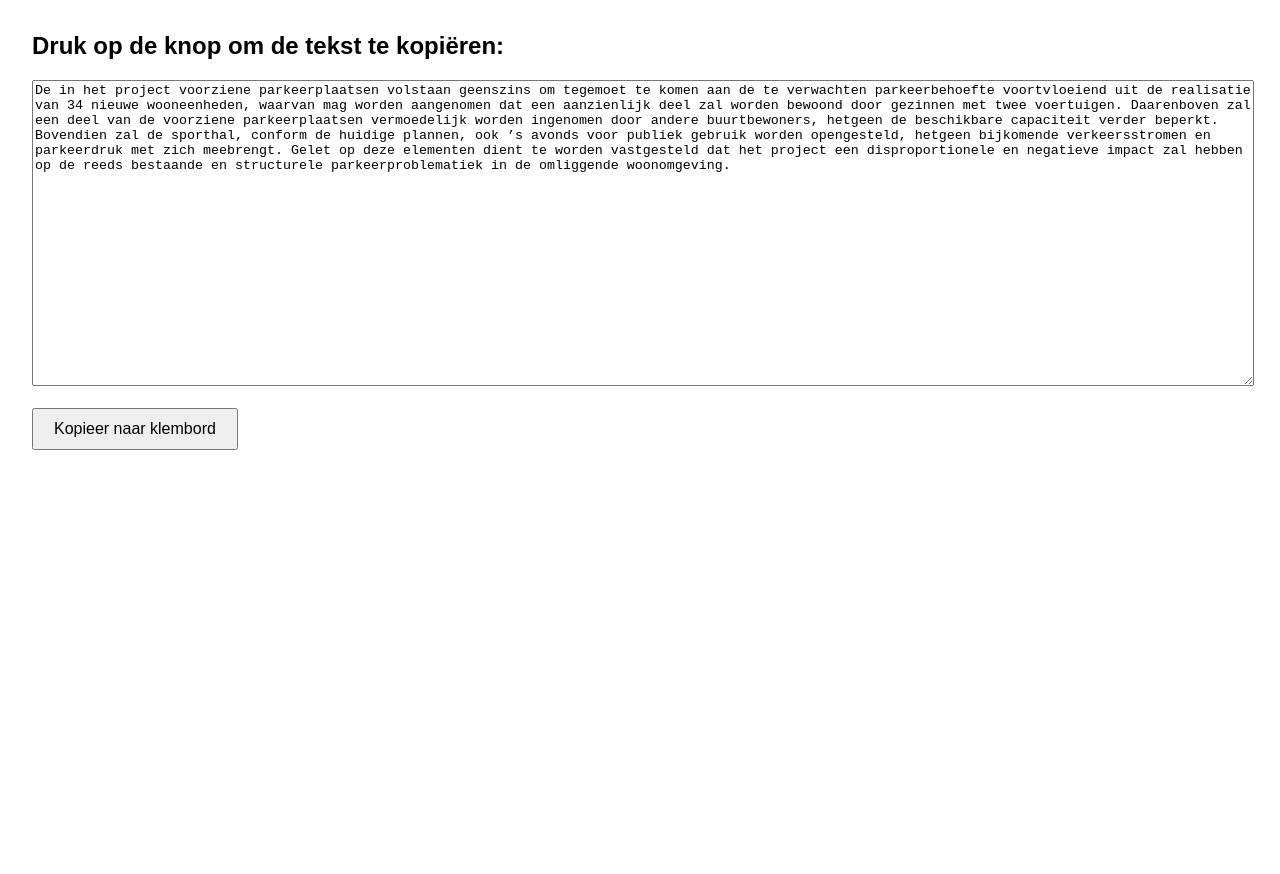
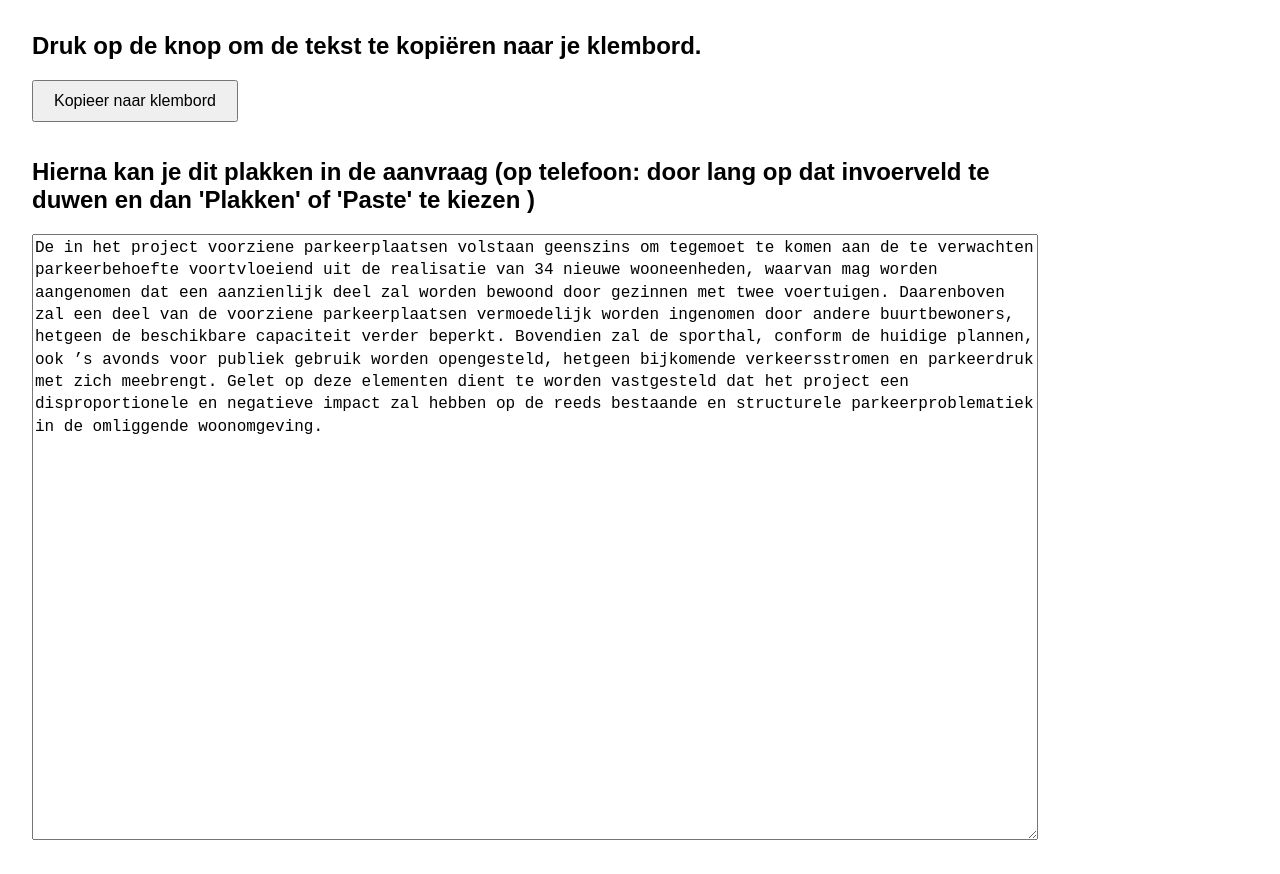
Before and after one commit to davinciverbondstraat/davinciverbondstraat.github.io, a plain HTML site: page index.html in a window 1280 px wide. Before the commit the page ends 800 px from the top, so only its background shows below. Drawn offline with Linux system fonts and the light colour scheme.

Commit message:
Update index.html

```diff
--- a/index.html
+++ b/index.html
@@ -4,15 +4,34 @@
   <meta charset="UTF-8">
   <title>Tekst kopiëren</title>
   <style>
-    body { font-family: sans-serif; margin: 2em; }
-    textarea { width: 100%; height: 300px; }
-    button { padding: 10px 20px; font-size: 16px; }
+    body {
+      font-family: sans-serif;
+      margin: 2em;
+      max-width: 1000px;
+    }
+
+    button {
+      padding: 10px 20px;
+      font-size: 16px;
+      margin-bottom: 1em;
+    }
+
+    textarea {
+      width: 100%;
+      height: 600px; /* Veel groter voor volledige zichtbaarheid */
+      font-size: 16px;
+      line-height: 1.4;
+      resize: vertical;
+    }
   </style>
 </head>
 <body>
-  <h2>Druk op de knop om de tekst te kopiëren:</h2>
-  <textarea id="myText" readonly>De in het project voorziene parkeerplaatsen volstaan geenszins om tegemoet te komen aan de te verwachten parkeerbehoefte voortvloeiend uit de realisatie van 34 nieuwe wooneenheden, waarvan mag worden aangenomen dat een aanzienlijk deel zal worden bewoond door gezinnen met twee voertuigen. Daarenboven zal een deel van de voorziene parkeerplaatsen vermoedelijk worden ingenomen door andere buurtbewoners, hetgeen de beschikbare capaciteit verder beperkt. Bovendien zal de sporthal, conform de huidige plannen, ook ’s avonds voor publiek gebruik worden opengesteld, hetgeen bijkomende verkeersstromen en parkeerdruk met zich meebrengt. Gelet op deze elementen dient te worden vastgesteld dat het project een disproportionele en negatieve impact zal hebben op de reeds bestaande en structurele parkeerproblematiek in de omliggende woonomgeving.</textarea><br><br>
-  <button onclick="copyText()">Kopieer naar klembord</button>
+  <h2>Druk op de knop om de tekst te kopiëren naar je klembord.</h2>
+  <button onclick="copyText()">Kopieer naar klembord</button><br>
+  <h2>Hierna kan je dit plakken in de aanvraag (op telefoon: door lang op dat invoerveld te duwen en dan 'Plakken' of 'Paste' te kiezen )</h2>
+  <textarea id="myText" readonly>
+De in het project voorziene parkeerplaatsen volstaan geenszins om tegemoet te komen aan de te verwachten parkeerbehoefte voortvloeiend uit de realisatie van 34 nieuwe wooneenheden, waarvan mag worden aangenomen dat een aanzienlijk deel zal worden bewoond door gezinnen met twee voertuigen. Daarenboven zal een deel van de voorziene parkeerplaatsen vermoedelijk worden ingenomen door andere buurtbewoners, hetgeen de beschikbare capaciteit verder beperkt. Bovendien zal de sporthal, conform de huidige plannen, ook ’s avonds voor publiek gebruik worden opengesteld, hetgeen bijkomende verkeersstromen en parkeerdruk met zich meebrengt. Gelet op deze elementen dient te worden vastgesteld dat het project een disproportionele en negatieve impact zal hebben op de reeds bestaande en structurele parkeerproblematiek in de omliggende woonomgeving.
+  </textarea>
 
   <script>
     function copyText() {
```
